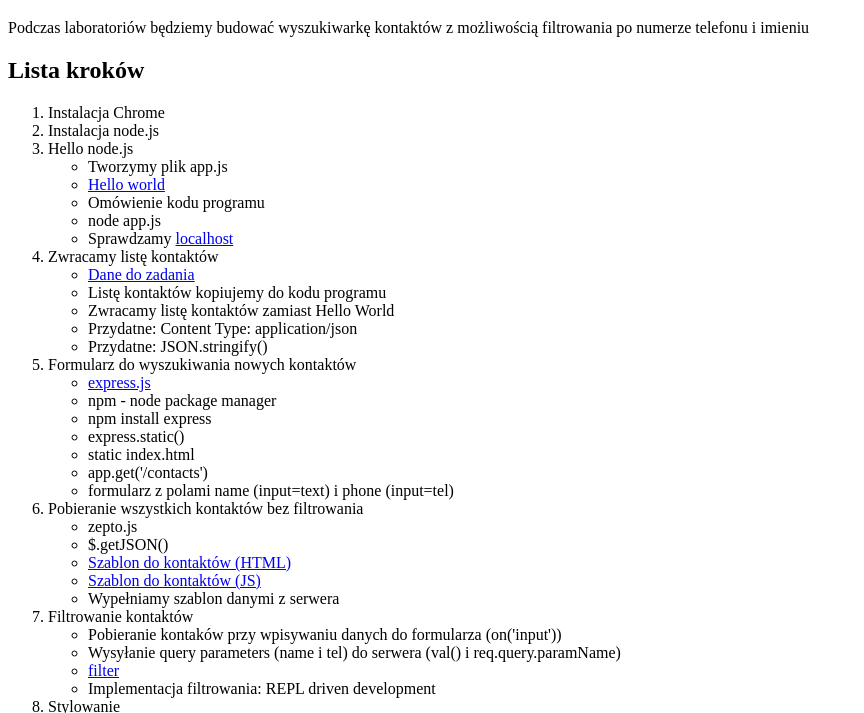
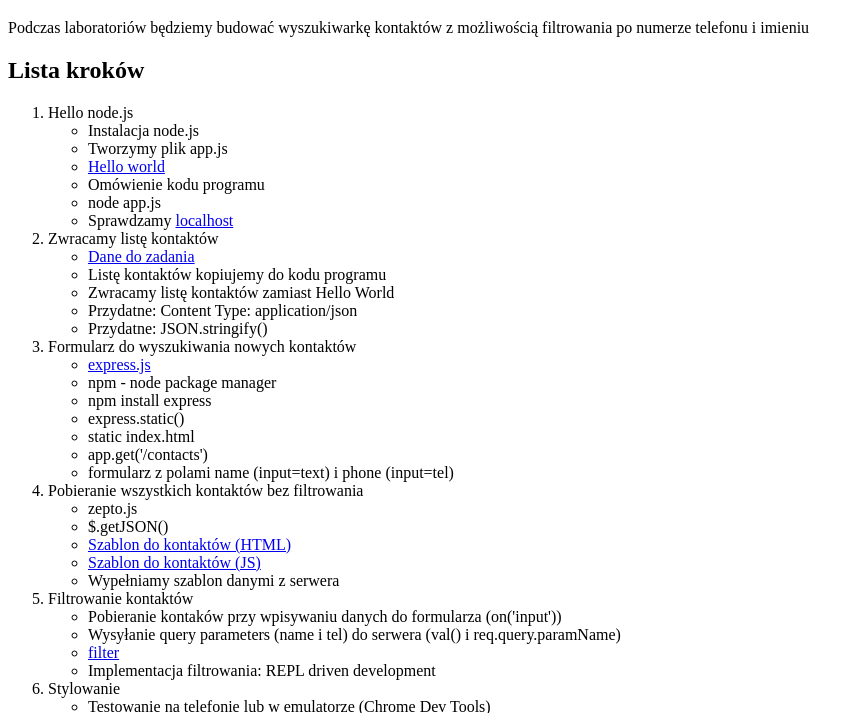
Before and after one commit to kwasniew/mobileweblab, a plain HTML site: page index.html in a window 1280 px wide. Shown: the part 61-774 px from the top of the page, without its empty margins (0-864 px from the left). Drawn offline with Linux system fonts and the light colour scheme.

Commit message:
Update index.html

```diff
--- a/index.html
+++ b/index.html
@@ -9,10 +9,9 @@
         <p>Podczas laboratoriów będziemy budować wyszukiwarkę kontaktów z możliwością filtrowania po numerze telefonu i imieniu</p>
         <h2>Lista kroków</h2>
         <ol>
-            <li>Instalacja Chrome</li>
-            <li>Instalacja node.js</li>
             <li>Hello node.js
                 <ul>
+                    <li>Instalacja node.js</li>
                     <li>Tworzymy plik app.js</li>
                     <li><a href="http://howtonode.org/hello-node">Hello world</a></li>
                     <li>Omówienie kodu programu</li>
```
